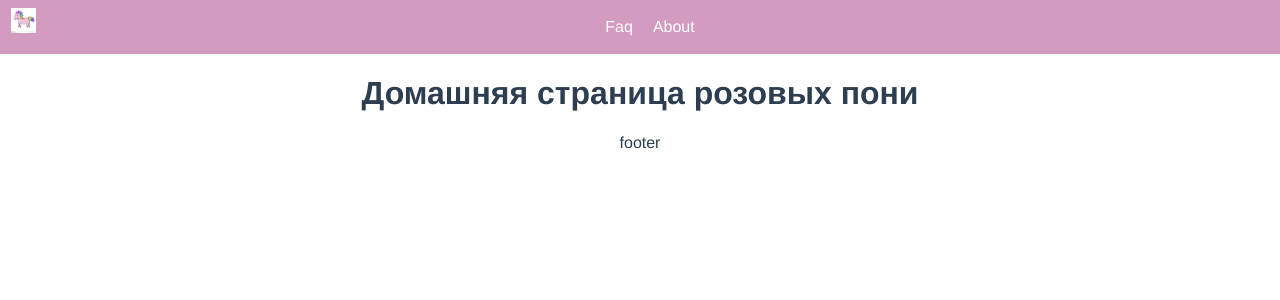
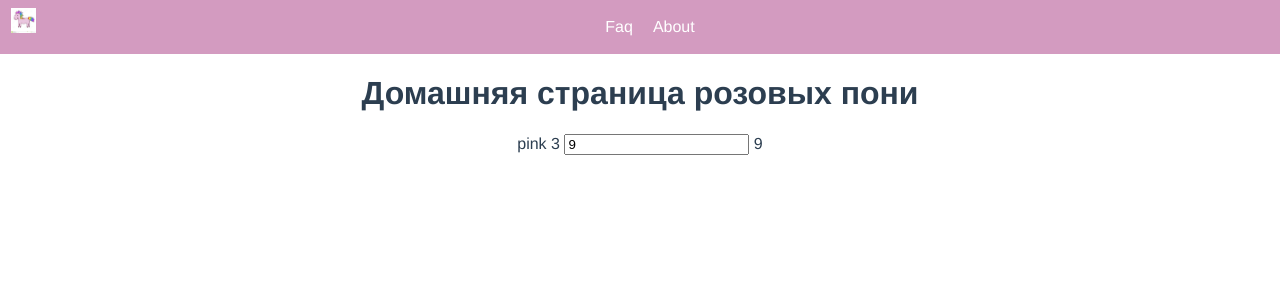
Before and after one commit to dmitry12312/movie-poster, a Vue app: page / in a window 1280 px wide. Shown: the top 300 px of the page. Built offline with nearby package versions, Linux system fonts and the light colour scheme.

Commit message:
add store, fixed data with getters

```diff
--- a/package.json
+++ b/package.json
@@ -10,7 +10,8 @@
   "dependencies": {
     "core-js": "^3.6.5",
     "vue": "^3.0.0",
-    "vue-router": "^4.0.12"
+    "vue-router": "^4.0.12",
+    "vuex": "^4.0.2"
   },
   "devDependencies": {
     "@vue/cli-plugin-babel": "~4.5.0",
--- a/src/App.vue
+++ b/src/App.vue
@@ -4,7 +4,7 @@
 <!--  <router-link to="/faq">Here u can find questions</router-link>-->
 
   <router-view></router-view>
-footer
+
 
 </template>
 
--- a/src/main.js
+++ b/src/main.js
@@ -1,6 +1,7 @@
 import { createApp } from 'vue'
 import App from './App.vue'
 import router from '/src/router.js'
+import store from './store'
 
 
-createApp(App).use(router).mount('#app')
+createApp(App).use(router).use(store).mount('#app')
--- /dev/null
+++ b/src/store/getters.js
@@ -0,0 +1,6 @@
+const getters = {
+    ponyCount(state){
+        return state.ponyCount;
+    }
+}
+export default getters;
--- /dev/null
+++ b/src/store/index.js
@@ -0,0 +1,15 @@
+import { createStore } from 'vuex'
+import state from "./state";
+import mutations from "./mutations";
+import getters from "./getters";
+
+
+
+
+const store = createStore({
+    state,
+    mutations,
+    getters,
+})
+
+export default store;
--- /dev/null
+++ b/src/store/mutations.js
@@ -0,0 +1,6 @@
+const mutations = {
+    SET_PONY_COUNT(state, num){
+        state.ponyCount = num;
+    }
+}
+export default mutations;
--- /dev/null
+++ b/src/store/state.js
@@ -0,0 +1,6 @@
+const state = {
+    ponyList: null,
+    ponyColor: 'pink',
+    ponyCount: 9,
+}
+export default state;
--- a/src/views/HomeView.vue
+++ b/src/views/HomeView.vue
@@ -1,10 +1,44 @@
 <template>
-<h1>Домашняя страница розовых пони</h1>
+  <div>
+    <h1>Домашняя страница розовых пони</h1>
+    {{ ponyColor }}
+    {{ sqr }}
+    <input  v-model="ponyCountModel" @input="onInputChange">
+    {{ ponyCount }}
+    <!--    <base-button @baseClick="baseClickHandler"></base-button>-->
+  </div>
 </template>
 
 <script>
+// import BaseButton from "../components/BaseButton";
+import {mapGetters} from "vuex";
+
 export default {
-  name: "HomeView"
+  name: "HomeView",
+  // components: {BaseButton},
+  data() {
+    return {
+      ponyCountModel: this.$store.getters.ponyCount, // исправил
+    }
+  },
+  computed: {
+    ...mapGetters(['ponyCount']),
+    ponyColor() {
+      return this.$store.state.ponyColor;
+    },
+    sqr() {
+      return Math.sqrt(this.$store.state.ponyCount);
+    },
+
+  },
+  methods: {
+    // baseClickHandler(msg){
+    //   alert(msg);
+    // }
+    onInputChange() {
+      this.$store.commit('SET_PONY_COUNT', this.ponyCountModel);
+    }
+  },
 }
 </script>
 
```
Also changed, not shown: src/components/BaseButton.vue (+6 -1 lines), 1 other file (tests, documents, lock files or other folders).
